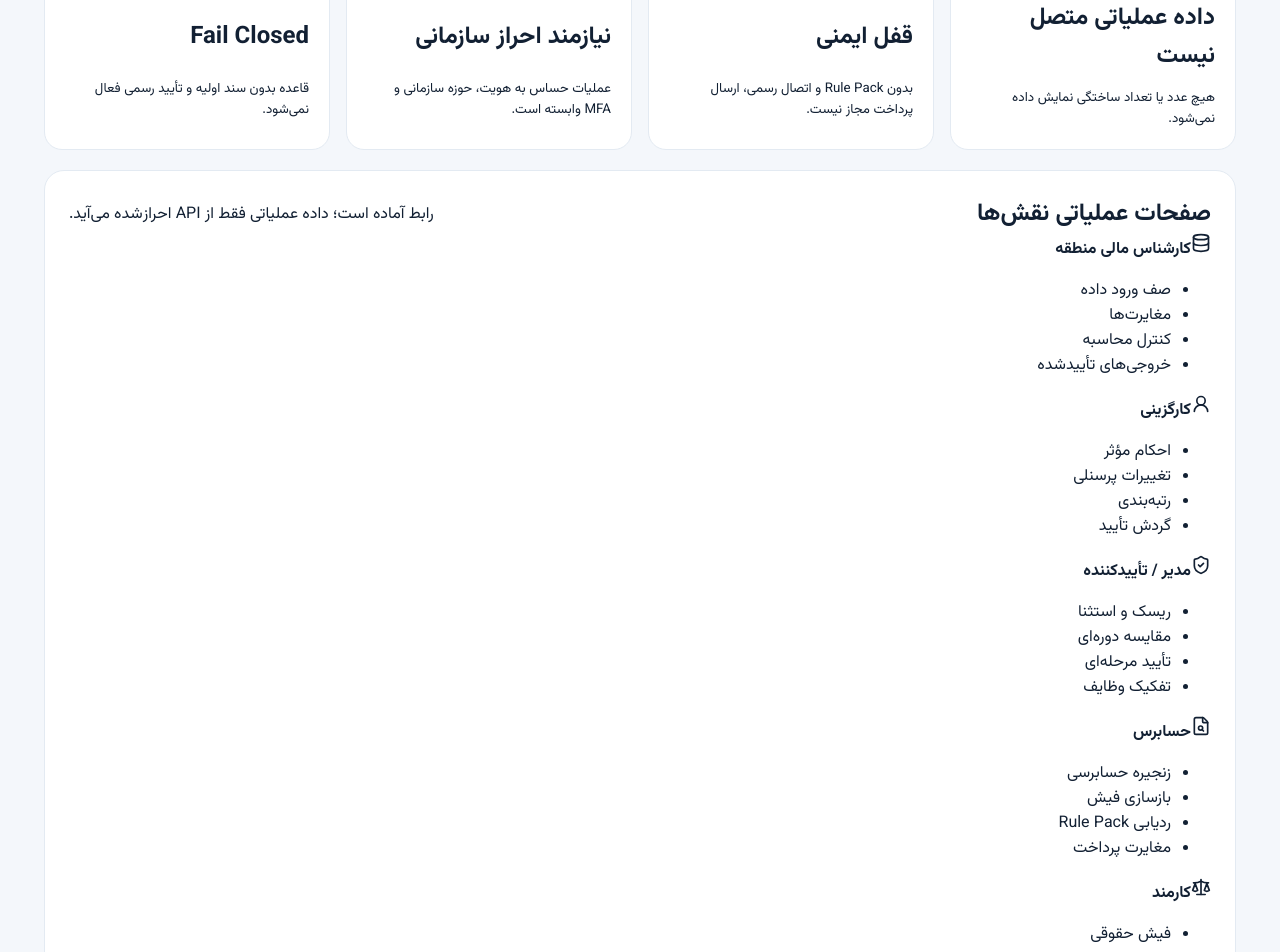
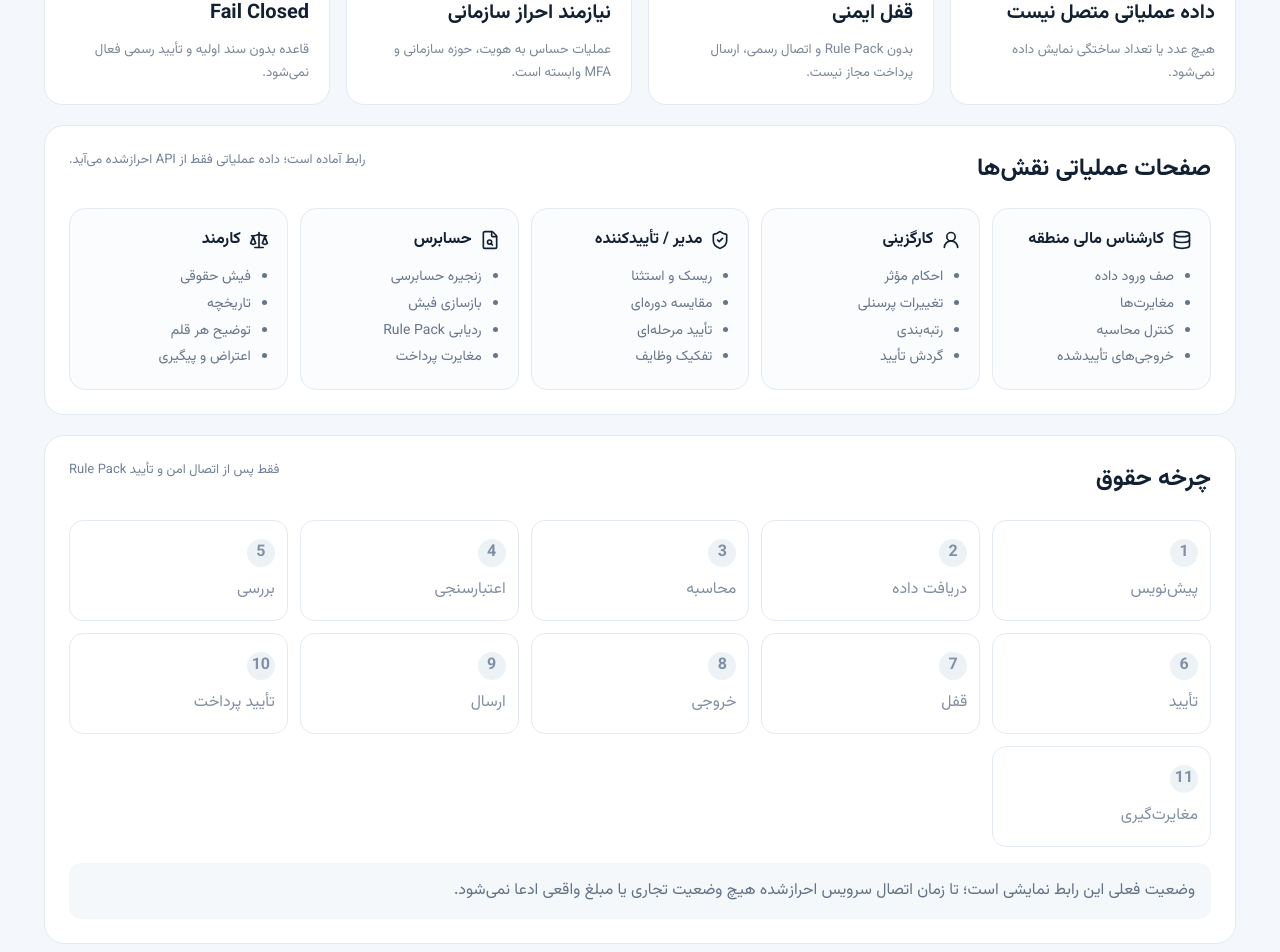
Before and after one commit to Ali-Marandi/Morva, a React (Vite) app in the folder web/: page / in a window 1280 px wide. Shown: the part 480-1432 px from the top of the page. Built offline with nearby package versions, Linux system fonts and the light colour scheme.

Commit message:
style: support expanded operational role shell

```diff
--- a/web/src/styles.css
+++ b/web/src/styles.css
@@ -5,20 +5,16 @@
 body { margin: 0; }
 .shell { max-width: 1240px; margin: 0 auto; padding: 24px; }
 .topbar { display:flex; justify-content:space-between; align-items:center; padding: 12px 0 24px; }
-.topbar strong { font-size: 28px; margin-left: 12px; }
-.topbar span { color:#66758a; font-size:14px; }
+.topbar strong { font-size: 28px; margin-left: 12px; }.topbar span { color:#66758a; font-size:14px; }
 .badge { display:flex; gap:7px; align-items:center; border:1px solid #dbe4ef; background:white; padding:8px 12px; border-radius:12px; font-size:13px; }
 .hero { background:white; border:1px solid #e3eaf2; border-radius:24px; padding:44px; box-shadow:0 8px 32px rgba(30,55,90,.05); }
 .eyebrow { color:#54708f; font-weight:700; }
-h1 { font-size:clamp(28px,4vw,48px); line-height:1.25; margin:12px 0; max-width:800px; }
-.hero p:last-child { color:#66758a; font-size:17px; }
+h1 { font-size:clamp(28px,4vw,48px); line-height:1.25; margin:12px 0; max-width:800px; }.hero p:last-child { color:#66758a; font-size:17px; max-width:850px; }
 .grid { display:grid; grid-template-columns:repeat(4,1fr); gap:16px; margin:20px 0; }
-.card { background:white; border:1px solid #e3eaf2; border-radius:18px; padding:20px; display:grid; gap:12px; }
-.card span { color:#728197; font-size:14px; }.card strong { font-size:24px; }
-.panel { background:white; border:1px solid #e3eaf2; border-radius:20px; padding:24px; }
-.panel-head { display:flex; justify-content:space-between; align-items:center; }.panel-head h2 { margin:0; }
-.steps { display:grid; grid-template-columns:repeat(5,1fr); gap:12px; margin-top:22px; }
-.step { border:1px solid #e3eaf2; border-radius:14px; padding:18px 12px; display:flex; flex-direction:column; gap:10px; color:#8190a3; }
-.step b { width:28px; height:28px; display:grid; place-items:center; border-radius:50%; background:#edf2f7; }
-.step.active { border-color:#9db3c9; color:#21384f; }.step.active b { background:#dce8f3; }
-@media (max-width: 820px) { .grid { grid-template-columns:repeat(2,1fr); }.steps { grid-template-columns:1fr; } .hero { padding:28px; } }
+.card { background:white; border:1px solid #e3eaf2; border-radius:18px; padding:20px; display:grid; gap:12px; min-height:170px; }.card span { color:#728197; font-size:14px; }.card strong { font-size:20px; line-height:1.4; }.card small { color:#7b8898; line-height:1.7; }
+.panel { background:white; border:1px solid #e3eaf2; border-radius:20px; padding:24px; margin-top:20px; }.panel-head { display:flex; justify-content:space-between; align-items:flex-start; gap:16px; }.panel-head h2 { margin:0; }.panel-head span { color:#728197; font-size:13px; }
+.role-grid { display:grid; grid-template-columns:repeat(5,1fr); gap:12px; margin-top:20px; }.role-card { border:1px solid #e3eaf2; border-radius:16px; padding:18px; background:#fbfcfe; }.role-title { display:flex; align-items:center; gap:8px; margin-bottom:12px; }.role-card ul { margin:0; padding-right:18px; color:#66758a; line-height:1.9; font-size:14px; }
+.steps { display:grid; grid-template-columns:repeat(5,1fr); gap:12px; margin-top:22px; }.step { border:1px solid #e3eaf2; border-radius:14px; padding:18px 12px; display:flex; flex-direction:column; gap:10px; color:#8190a3; }.step b { width:28px; height:28px; display:grid; place-items:center; border-radius:50%; background:#edf2f7; }
+.notice { margin-bottom:0; padding:14px 16px; background:#f5f8fb; border-radius:12px; color:#627287; line-height:1.8; }
+@media (max-width: 980px) { .grid { grid-template-columns:repeat(2,1fr); }.role-grid { grid-template-columns:repeat(2,1fr); }.steps { grid-template-columns:repeat(2,1fr); } }
+@media (max-width: 620px) { .shell { padding:16px; }.grid, .role-grid, .steps { grid-template-columns:1fr; }.panel-head { flex-direction:column; }.hero { padding:28px; } }
```
